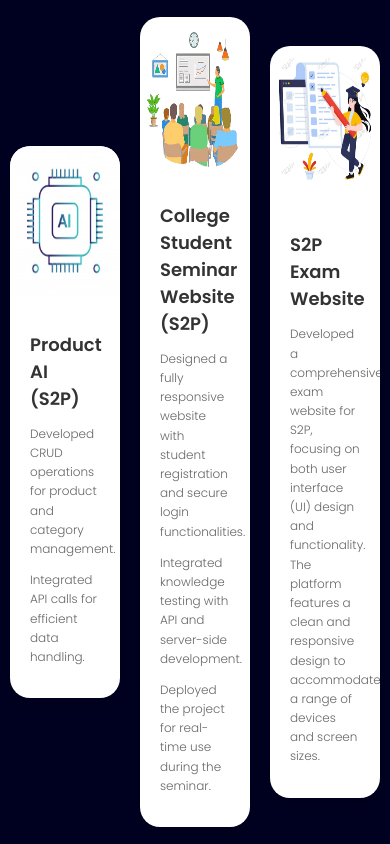
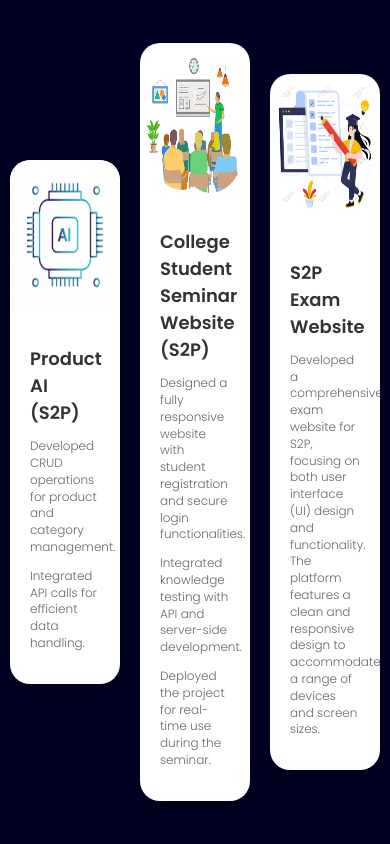
Before and after one commit to DevpShweta/sc-portfolio, a plain HTML site: page projects.html in a window 390 px wide. Drawn offline with Linux system fonts and the light colour scheme.

Commit message:
Changes updated

```diff
--- a/projects.html
+++ b/projects.html
@@ -92,6 +92,8 @@
               }
               .card-text {
                 font-size: 14px;
+                line-height: 1.4;
+
               }
             }
 
@@ -108,6 +110,8 @@
               }
               .card-text {
                 font-size: 12px;
+                line-height: 1.4;
+
               }
             }
           </style>
```
